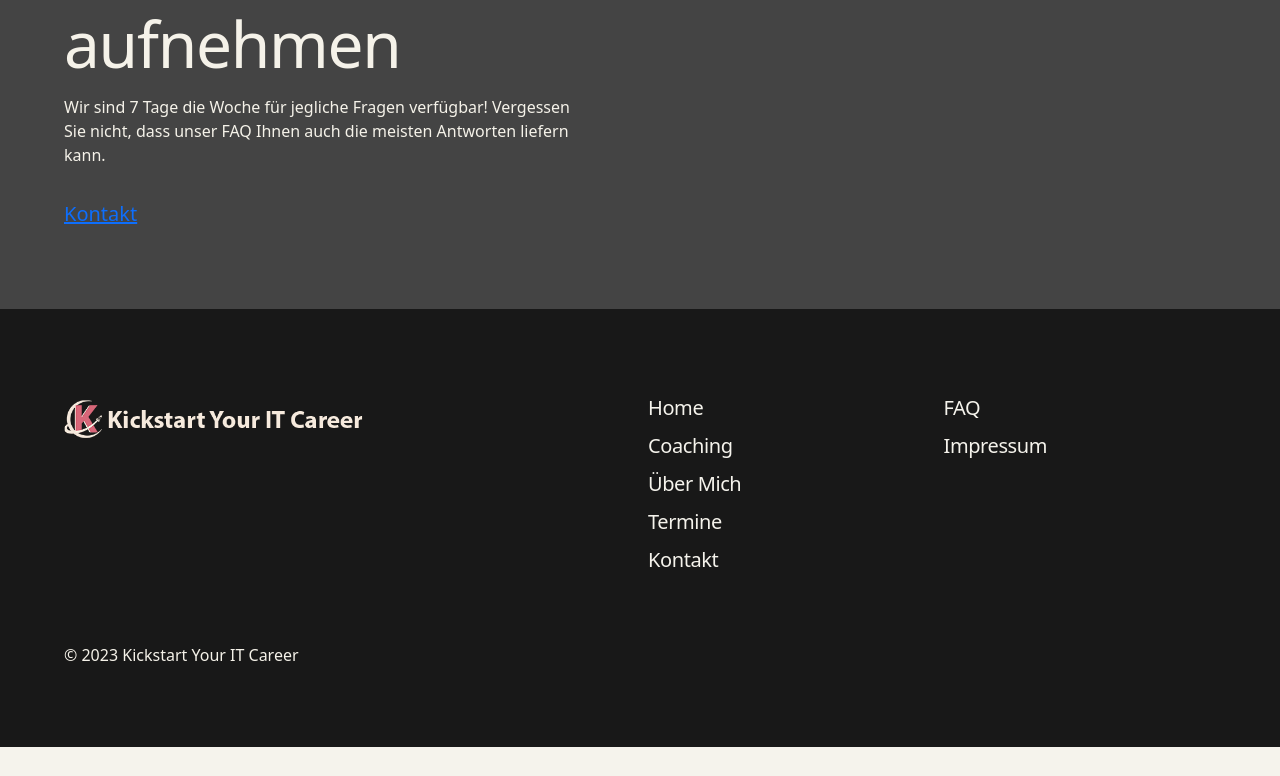
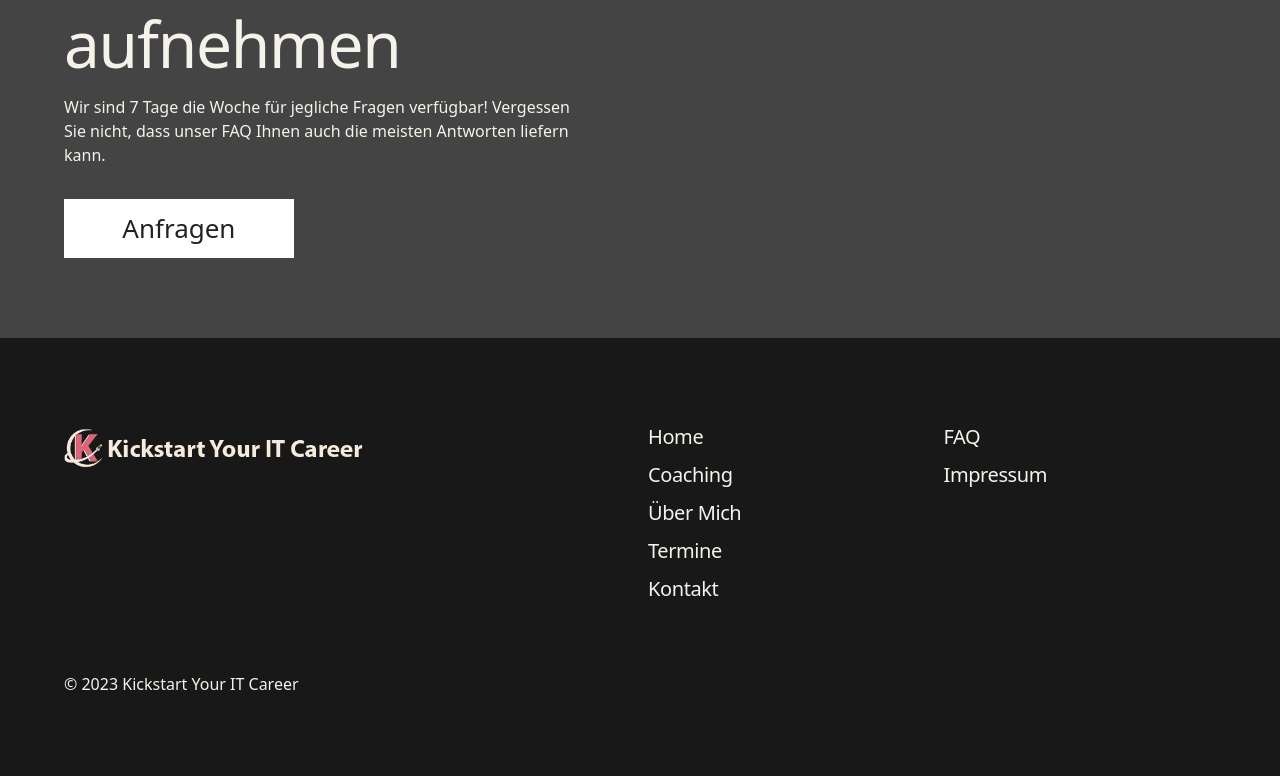
Before and after one commit to ilumary/kyitc-webpage, an Angular app: page / in a window 1280 px wide. Shown: the part 1721-2497 px from the top of the page. Before the commit the page ends 2468 px from the top, so only its background shows below. Built offline with nearby package versions, Linux system fonts and the light colour scheme.

Commit message:
adjusted button look in pre-footer

```diff
--- a/src/app/shared/pre-footer/pre-footer.component.css
+++ b/src/app/shared/pre-footer/pre-footer.component.css
@@ -31,3 +31,16 @@
         max-width: none;
     }
 }
+
+.rectangular-button {
+    display: inline-block;
+    padding: 10px 20px;
+    width: 150%;
+    background-color: #ffffff;
+    color: #222222;
+    font-size: 26px;
+    cursor: pointer;
+    box-shadow: none;
+    border-radius: 0px;
+    border: 0;
+}
--- a/src/app/shared/pre-footer/pre-footer.component.html
+++ b/src/app/shared/pre-footer/pre-footer.component.html
@@ -8,7 +8,7 @@
         </div>
         <div class="c-cta-wrapper">
             <a class="fs-5 fw-normal" routerLink="/kontakt" routerLinkActive="active" ariaCurrentWhenActive="page">
-                <div>Kontakt</div>
+                <button class="rectangular-button">Anfragen</button>
             </a>
         </div>
     </div>
```
